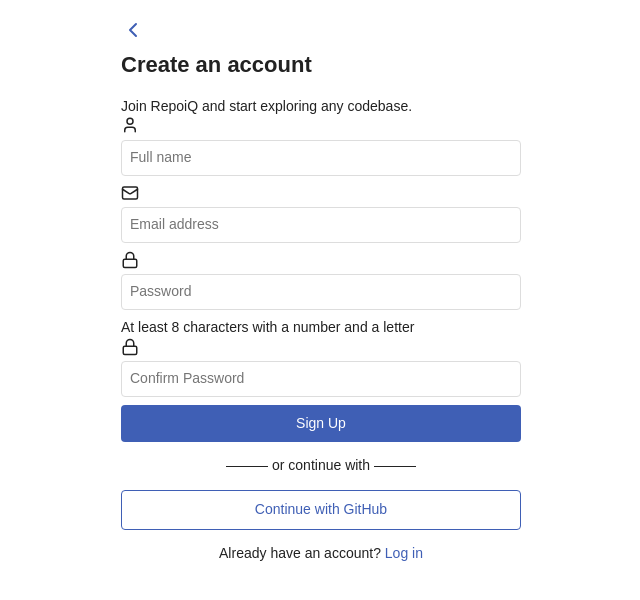
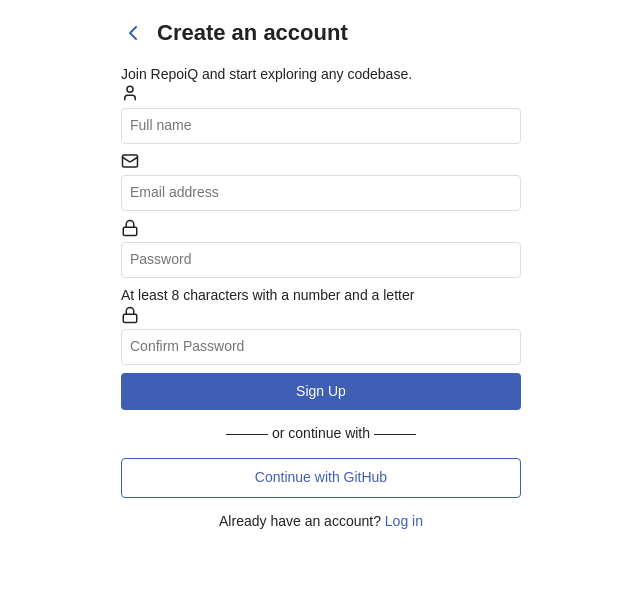
Before and after one commit to agile-students-fall2026/generic-mern-stack-project-repoiq, a React (Vite) app in the folder front-end/: page / in a window 1280 px wide. Both pictures are taken after a click on the button "Get Started". Shown: the top 600 px of the page, without its empty margins (319-959 px from the left). Built offline with nearby package versions, Linux system fonts and the light colour scheme.

Commit message:
fix signup header

```diff
--- a/front-end/src/features/signup.jsx
+++ b/front-end/src/features/signup.jsx
@@ -3,9 +3,11 @@ import BackButton from './BackButton.jsx';
 function Signup({ setPage }) {
   return (
     <div className="signup">
-      <BackButton setPage={setPage} to="welcome" />
+      <header className="add-header">
+        <BackButton setPage={setPage} to="welcome" />
+        <h1>Create an account</h1>
+      </header>
 
-      <h1>Create an account</h1>
       <p className="intro">Join RepoiQ and start exploring any codebase.</p>
 
       <div className="signup-input-box">
```
